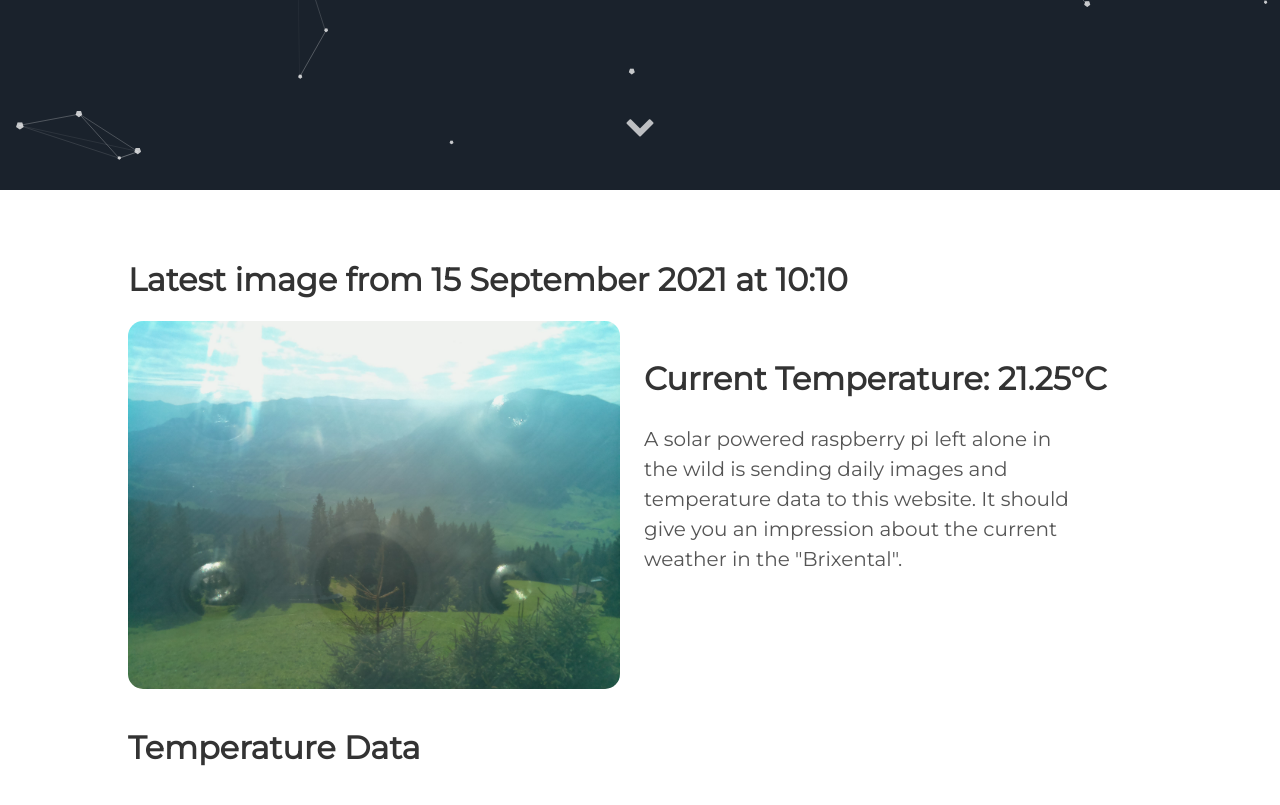
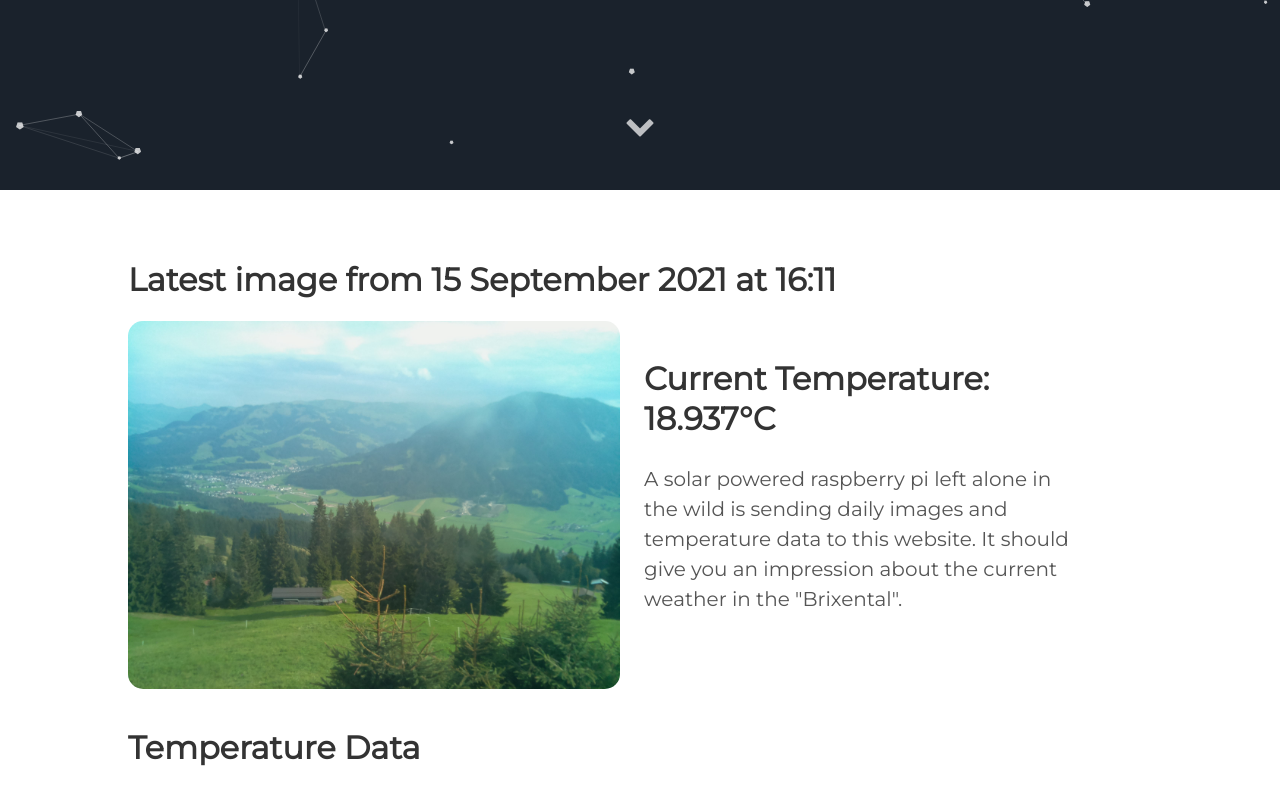
Before and after one commit to vektorious/vektorious.github.io, a Jekyll site: the page built from resources/huette.md, in a window 1280 px wide and 900 px high, scrolled down 710 px. Shown: the top 805 px of the window. Built offline with Jekyll 4.4.1, drawn with Linux system fonts in a browser that asks for light colours.

Commit message:
I'm a bot beep boop

```diff
--- a/resources/huette.md
+++ b/resources/huette.md
@@ -6,13 +6,13 @@ image: '/assets/img/'
 description: 'Live image from the Austrian alps'
 twitter_text: ' '
 ---
-## Latest image from 15 September 2021 at 10:10
+## Latest image from 15 September 2021 at 16:11
 <div class="huette">
   <div class="huette-image">
     <img src="{{ "/assets/img/huette.jpg" | prepend: site.baseurl }}">
   </div>
   <div class="huette-text">
-        <h2>Current Temperature: 21.25°C</h2>
+        <h2>Current Temperature: 18.937°C</h2>
         <p>A solar powered raspberry pi left alone in the wild is sending daily images and temperature data to this website. It should give you an impression about the current weather in the "Brixental".</p>
 
   </div>
```
Also changed, not shown: rpi-script/2021-09-15_160935.txt (renamed from rpi-script/2021-09-15_100934.txt, +6 -5 lines), rpi-script/huette.md (+2 -2 lines), assets/img/huette.jpg, assets/img/temp_plot.png, rpi-script/temp_plot.png, 1 other file.
